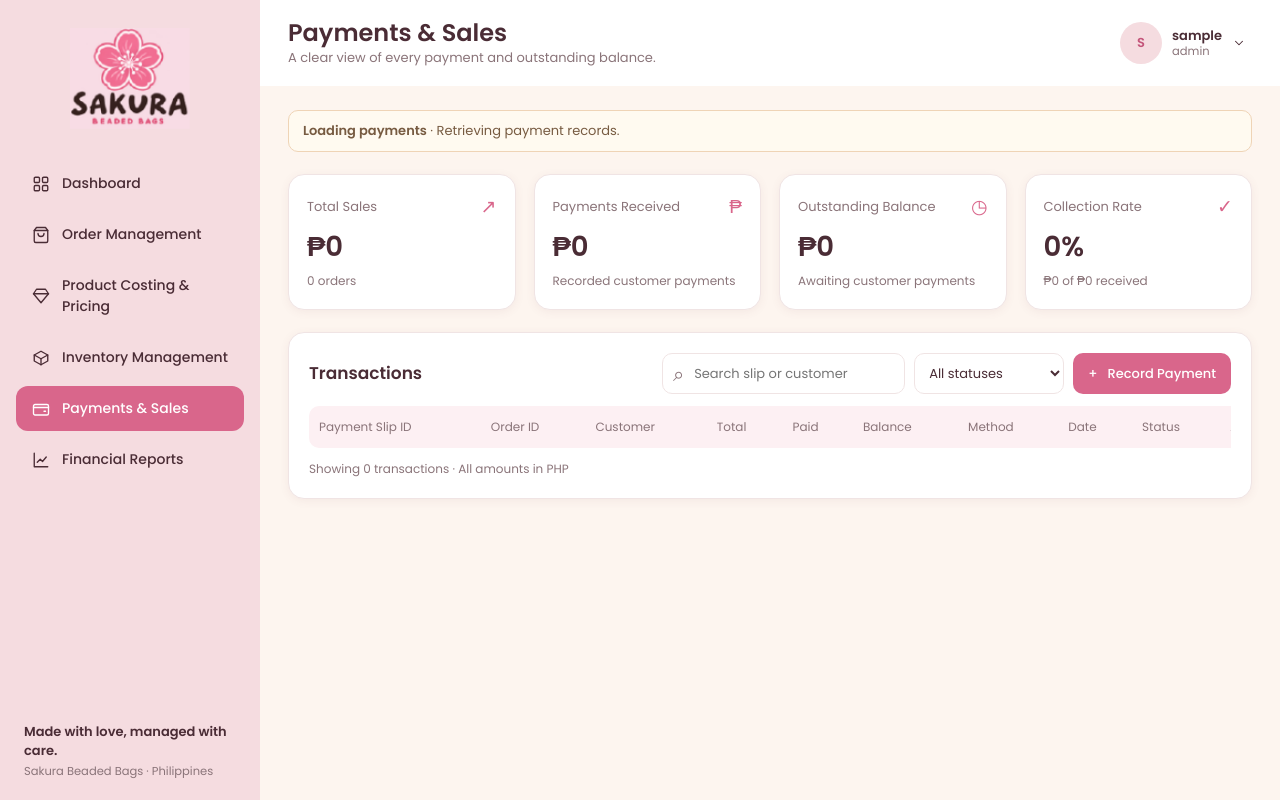
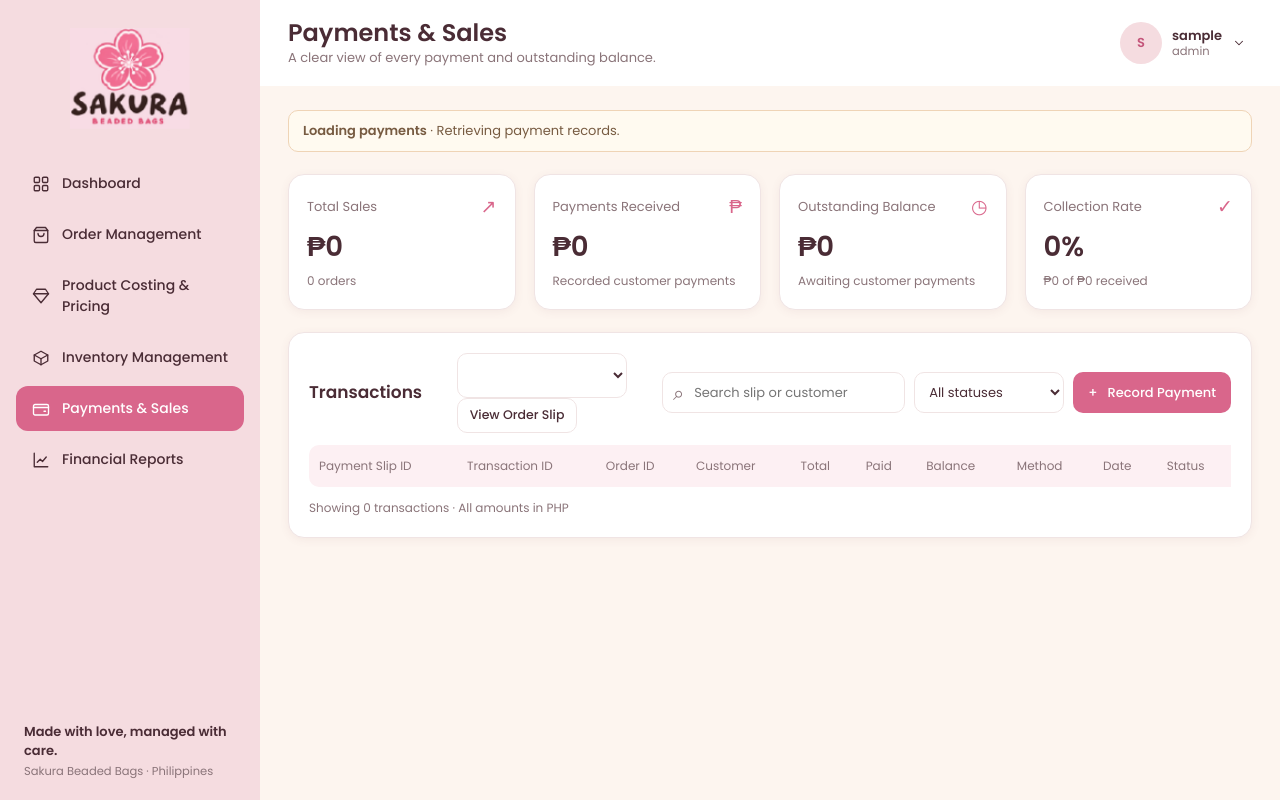
Before and after one commit to jamesmateoxzy-wq/Sakura-Beaded-Bags, a PHP site: page /payments.php in a window 1280 px wide. Run offline with PHP 8.4, Linux system fonts and the light colour scheme; the visitor is signed in with stand-in values (Sample User, id 1); lists and menus that the app fills with data are empty.

Commit message:
Display per-order payment slips with transaction histories and method setup

```diff
--- a/admin/payments.php
+++ b/admin/payments.php
@@ -64,6 +64,7 @@ require_once __DIR__ . '/../includes/header.php';
     <section class="card pay-transactions" aria-labelledby="transactionsHeading">
         <div class="pay-section-head">
             <h2 id="transactionsHeading">Transactions</h2>
+            <div class="order-control"><select class="select" id="paymentSlipOrder" aria-label="Select order slip"></select><button type="button" class="btn btn-outline btn-sm" id="viewOrderSlip">View Order Slip</button></div>
             <div class="pay-controls">
                 <label class="pay-search">
                     <span class="pay-screenreader">Search slip, order, or customer</span>
@@ -85,7 +86,7 @@ require_once __DIR__ . '/../includes/header.php';
             <table class="table pay-table">
                 <thead>
                     <tr>
-                        <th scope="col">Payment Slip ID</th>
+                        <th scope="col">Payment Slip ID</th><th scope="col">Transaction ID</th>
                         <th scope="col">Order ID</th>
                         <th scope="col">Customer</th>
                         <th scope="col">Total</th>
@@ -125,7 +126,7 @@ require_once __DIR__ . '/../includes/header.php';
                         <select class="select" id="paymentMethod" name="method" required>
                             <option value="GCash">GCash</option>
                             <option value="Bank Transfer">Bank Transfer</option>
-                        </select>
+                        </select><button type="button" class="btn btn-outline btn-sm" id="addPaymentMethod">Add payment method</button>
                     </div>
                     <div class="field">
                         <label for="paymentDate">Payment date <span class="req">*</span></label>
@@ -136,7 +137,7 @@ require_once __DIR__ . '/../includes/header.php';
                         <input class="input" id="paymentReference" name="reference" type="text" maxlength="80" placeholder="GCash / bank reference" autocomplete="off">
                     </div>
                 </div>
-                <p class="pay-help">A transaction reference is required for GCash and bank transfers.</p>
+                <p class="pay-help">A reference is required for methods configured to require one.</p>
                 <p id="paymentFormError" class="pay-error" role="alert" hidden></p>
                 <div class="pay-form-actions">
                     <span id="balanceHint">Select an unpaid order to see its balance.</span>
@@ -152,7 +153,7 @@ require_once __DIR__ . '/../includes/header.php';
                 <h2 id="slipHeading">Payment Slip</h2>
                 <button type="button" id="printSlip" class="btn btn-outline btn-sm" disabled>Print Slip</button><button type="button" class="icon-btn pay-slip-close" data-close-modal="paymentSlipModal" aria-label="Close"><?= icon('x') ?></button>
             </div>
-            <div id="slipEmpty" class="pay-slip-empty">Select a transaction to view its payment slip.</div>
+            <div id="slipEmpty" class="pay-slip-empty">Select an order to view its payment slip and transaction history.</div>
             <div id="slipDetails" hidden>
                 <div class="pay-slip-meta">
                     <div>
@@ -167,9 +168,9 @@ require_once __DIR__ . '/../includes/header.php';
                 <div class="pay-slip-summary">
                     <div><small>Order total</small><strong id="slipTotal"></strong></div>
                     <div><small>Amount received</small><strong id="slipPaid"></strong></div>
-                    <div><small>Balance after payment</small><strong id="slipBalance"></strong></div>
+                    <div><small>Current outstanding balance</small><strong id="slipBalance"></strong></div>
                 </div>
-                <p class="pay-slip-note" id="slipNote"></p>
+                <p class="pay-slip-note" id="slipNote"></p><div class="table-wrap"><table class="table"><thead><tr><th>Transaction ID</th><th>Type / Status</th><th>Date</th><th>Method / Reference</th><th>Amount</th></tr></thead><tbody id="slipTransactions"></tbody></table></div>
                 <p class="pay-slip-disclaimer" id="slipDisclaimer" <?= $isDemo ? '' : 'hidden' ?>>DEMO ONLY &middot; Not a valid receipt or proof of payment.</p>
             </div>
         </section>
```
